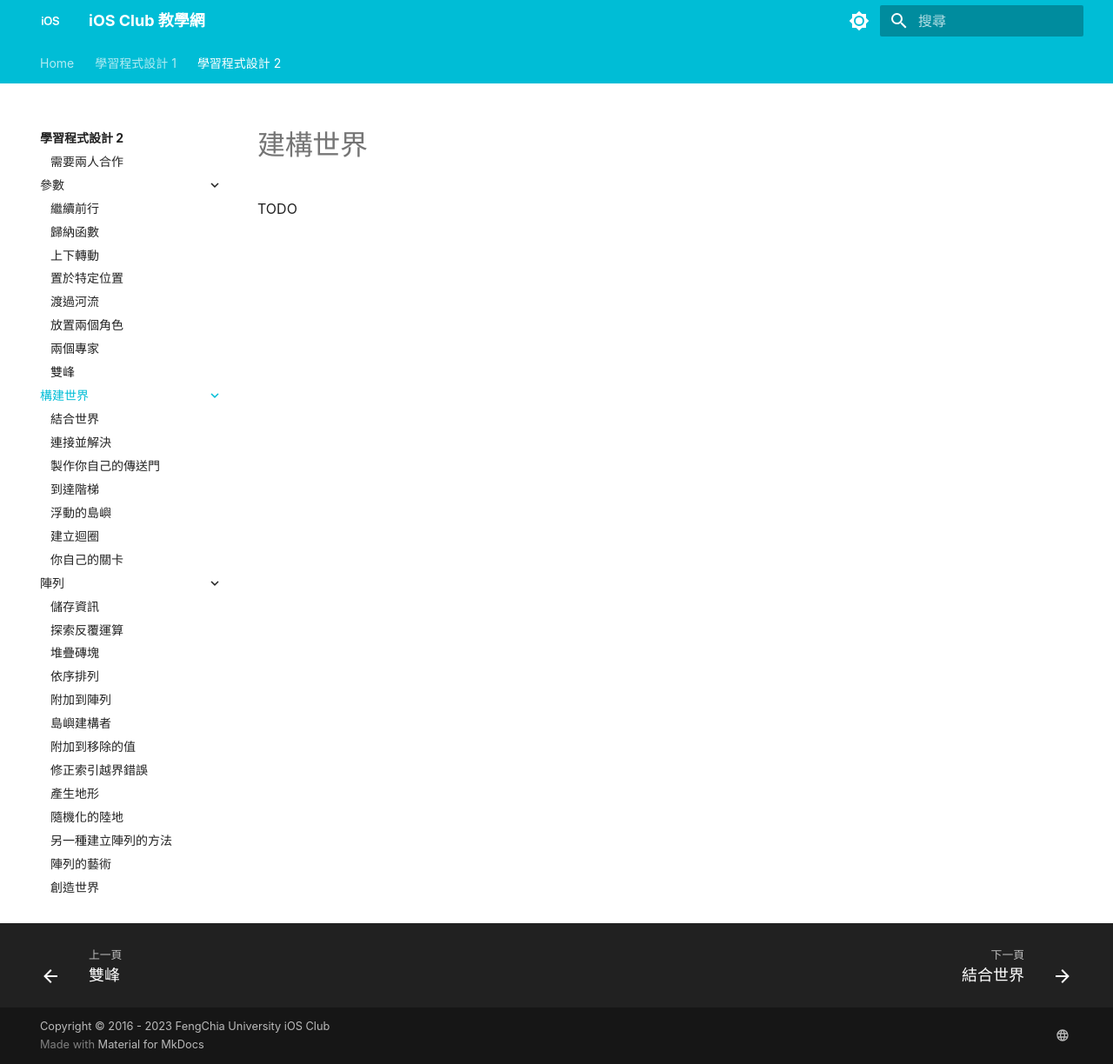
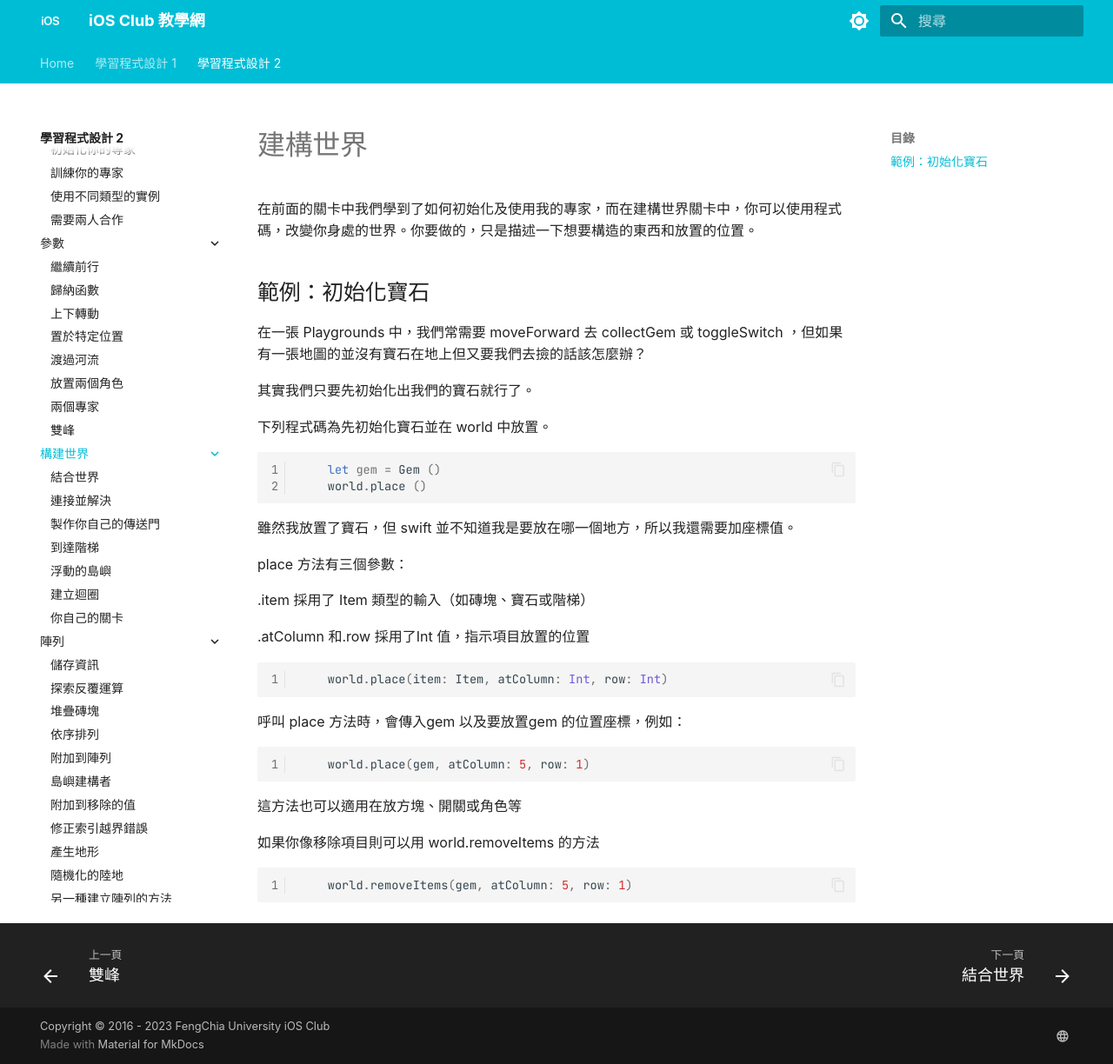
Before and after one commit to FCU-iOSClub/tutorial, an MkDocs documentation site: the page built from docs/swift-learning-2/5-world-building/index.md, in a window 1280 px wide and 1224 px high. Shown: the whole window at 87% size. Built offline with MkDocs 1.6.1 and Material for MkDocs 9.7.7, drawn with Linux system fonts in a browser that asks for light colours.

Commit message:
Update index.md

````diff
--- a/docs/swift-learning-2/5-world-building/index.md
+++ b/docs/swift-learning-2/5-world-building/index.md
@@ -1,3 +1,40 @@
 # 建構世界
 
-TODO
+在前面的關卡中我們學到了如何初始化及使用我的專家，而在建構世界關卡中，你可以使用程式碼，改變你身處的世界。你要做的，只是描述一下想要構造的東西和放置的位置。
+
+## 範例：初始化寶石
+
+在一張 Playgrounds 中，我們常需要 moveForward 去 collectGem 或 toggleSwitch ，但如果有一張地圖的並沒有寶石在地上但又要我們去撿的話該怎麼辦？
+
+其實我們只要先初始化出我們的寶石就行了。
+
+下列程式碼為先初始化寶石並在 world 中放置。
+```swift linenums="1"
+    let gem = Gem ()
+    world.place ()
+```
+雖然我放置了寶石，但 swift 並不知道我是要放在哪一個地方，所以我還需要加座標值。
+
+place 方法有三個參數：
+
+.item 採用了 Item 類型的輸入（如磚塊、寶石或階梯）
+
+.atColumn 和.row 採用了Int 值，指示項目放置的位置
+
+```swift linenums="1"
+    world.place(item: Item, atColumn: Int, row: Int)
+```
+
+
+呼叫 place 方法時，會傳入gem 以及要放置gem 的位置座標，例如：
+
+```swift linenums="1"
+    world.place(gem, atColumn: 5, row: 1)
+```
+這方法也可以適用在放方塊、開關或角色等
+
+如果你像移除項目則可以用 world.removeItems 的方法
+
+```swift linenums="1"
+    world.removeItems(gem, atColumn: 5, row: 1)
+```
````
